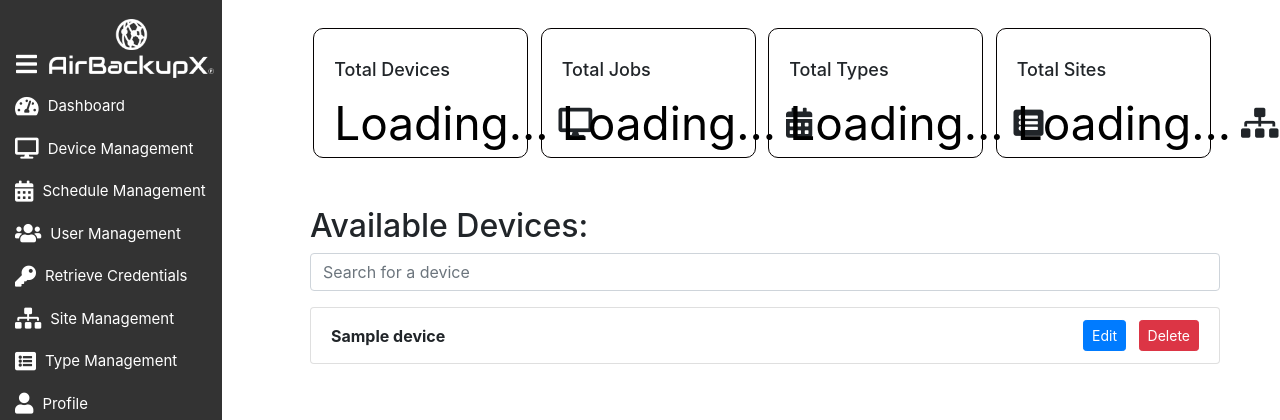
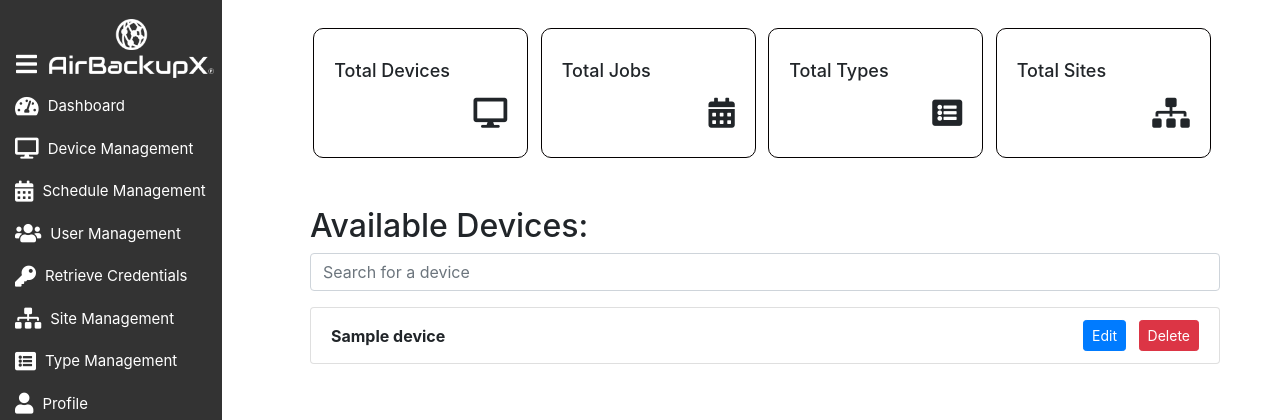
Before and after one commit to ramzcode/AirBackupX, a Flask app: template templates/dashboard.html in a window 1280 px wide. Shown: the top 420 px of the page. Run offline with Flask 3, Linux system fonts and the light colour scheme; the template is opened without the code that fills it: most values are stand-ins (such as "Sample title", 1, 10 or a date in 2020); some libraries are stand-ins or nearby versions.

Commit message:
enhancement

```diff
--- a/templates/dashboard.html
+++ b/templates/dashboard.html
@@ -89,7 +89,7 @@
         }
 
 	.sidebar-content {
-    	height: calc(100vh - 55px); /* Adjusted height considering the padding-top */
+    	height: calc(100vh - 80px); /* Adjusted height considering the padding-top */
     	overflow-y: auto;
 	}
 
@@ -312,7 +312,7 @@
                 <div class="widget-details">
                     <!-- Number Obtained by Querying Flask Route (Second Row Left) -->
                     <div class="widget-number">
-                        <p id="total-device">Loading...</p>
+			    <p id="total-device"></p>
                     </div>
 
                     <!-- Icon (Second Row Right) -->
@@ -333,7 +333,7 @@
                 <div class="widget-details">
                     <!-- Number Obtained by Querying Flask Route (Second Row Left) -->
                     <div class="widget-number">
-                        <p id="total-jobs">Loading...</p>
+                        <p id="total-jobs"></p>
                     </div>
 
                     <!-- Icon (Second Row Right) -->
@@ -354,7 +354,7 @@
                 <div class="widget-details">
                     <!-- Number Obtained by Querying Flask Route (Second Row Left) -->
                     <div class="widget-number">
-                        <p id="total-types">Loading...</p>
+                        <p id="total-types"></p>
                     </div>
 
                     <!-- Icon (Second Row Right) -->
@@ -375,7 +375,7 @@
                 <div class="widget-details">
                     <!-- Number Obtained by Querying Flask Route (Second Row Left) -->
                     <div class="widget-number">
-                        <p id="total-sites">Loading...</p>
+                        <p id="total-sites"></p>
                     </div>
 
                     <!-- Icon (Second Row Right) -->
--- a/webappLatest.py
+++ b/webappLatest.py
@@ -286,9 +286,8 @@ def login():
 @login_required
 def logout():
     logout_user()
-    #flash('You have been logged out.', 'info')
-    flash_message = 'You have been logged out'
-    return redirect(url_for('login', flash_message=flash_message))
+    flash('You have been logged out.', 'info')
+    return redirect(url_for('login'))
 
 # Define your local backup directory here
 local_directory = '/Users/ram/Downloads/AirBackupX/Backups'  # Replace with the path to your local directory
```
